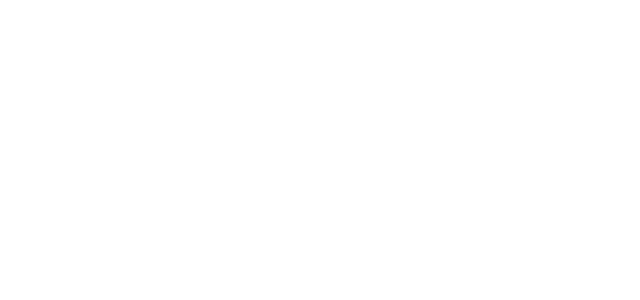
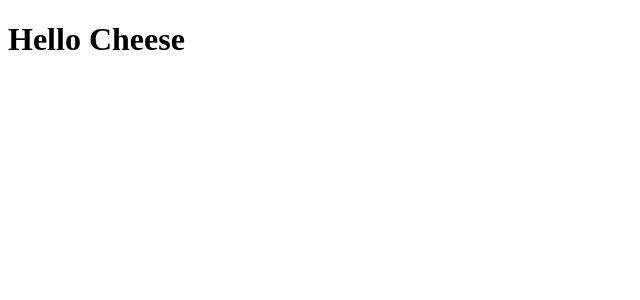
Before and after one commit to JacobCutts13/za-an-ab-ja-catalog-frontend, a React (Create React App) app: page /saved in a window 1280 px wide. Before the commit this address had no page. Shown: the top 300 px of the page, without its empty margins (0-640 px from the left). Built offline with nearby package versions, Linux system fonts and the light colour scheme; the HTML template or start-up script is replaced by a standard one.

Commit message:
added router to saved page

```diff
--- a/src/App.tsx
+++ b/src/App.tsx
@@ -1,6 +1,8 @@
 import ShowRecent from "./components/ShowRecent";
 import SearchBar from "./components/SearchBar";
 import Header from "./components/Header";
+import Post from "./components/Post";
+import Saved from "./components/Saved";
 import { Routes, Route, BrowserRouter } from "react-router-dom";
 import "./style.css";
 
@@ -10,8 +12,9 @@ function App(): JSX.Element {
     <>
     <BrowserRouter>
     <Routes>
-      <Route path="/" element={<><Header /> <ShowRecent /> <SearchBar /></>} />
-
+      <Route path="/" element={<><Header/> <ShowRecent /> <SearchBar /></>} />
+      <Route path="/post" element={<Post/>}/>
+      <Route path="/saved" element={<Saved/>}/>
     </Routes>
     </BrowserRouter>
     </>
--- a/src/components/Header.tsx
+++ b/src/components/Header.tsx
@@ -1,6 +1,7 @@
 import { useState, useEffect } from "react";
 import { baseURL } from "../utils/urls";
 import { iUserData } from "../Interface";
+import { Link } from "react-router-dom";
 import axios from "axios";
 
 export default function Header(): JSX.Element {
@@ -42,6 +43,8 @@ export default function Header(): JSX.Element {
             <button onClick={() => setLoggedIn(emptyUserData)}>
               Log Out
             </button>{" "}
+            <Link to = "/post">Post</Link>
+            <Link to ="/saved">Saved</Link>
           </>
         )}{" "}
         {loggedIn.name === "" && (
--- /dev/null
+++ b/src/components/Post.tsx
@@ -0,0 +1,7 @@
+export default function Post (): JSX.Element {
+    return(
+        <>
+        <h1>Hello world</h1>
+        </>
+    )
+}
--- /dev/null
+++ b/src/components/Saved.tsx
@@ -0,0 +1,7 @@
+export default function Saved (): JSX.Element {
+    return(
+        <>
+        <h1>Hello Cheese</h1>
+        </>
+    )
+}
```
